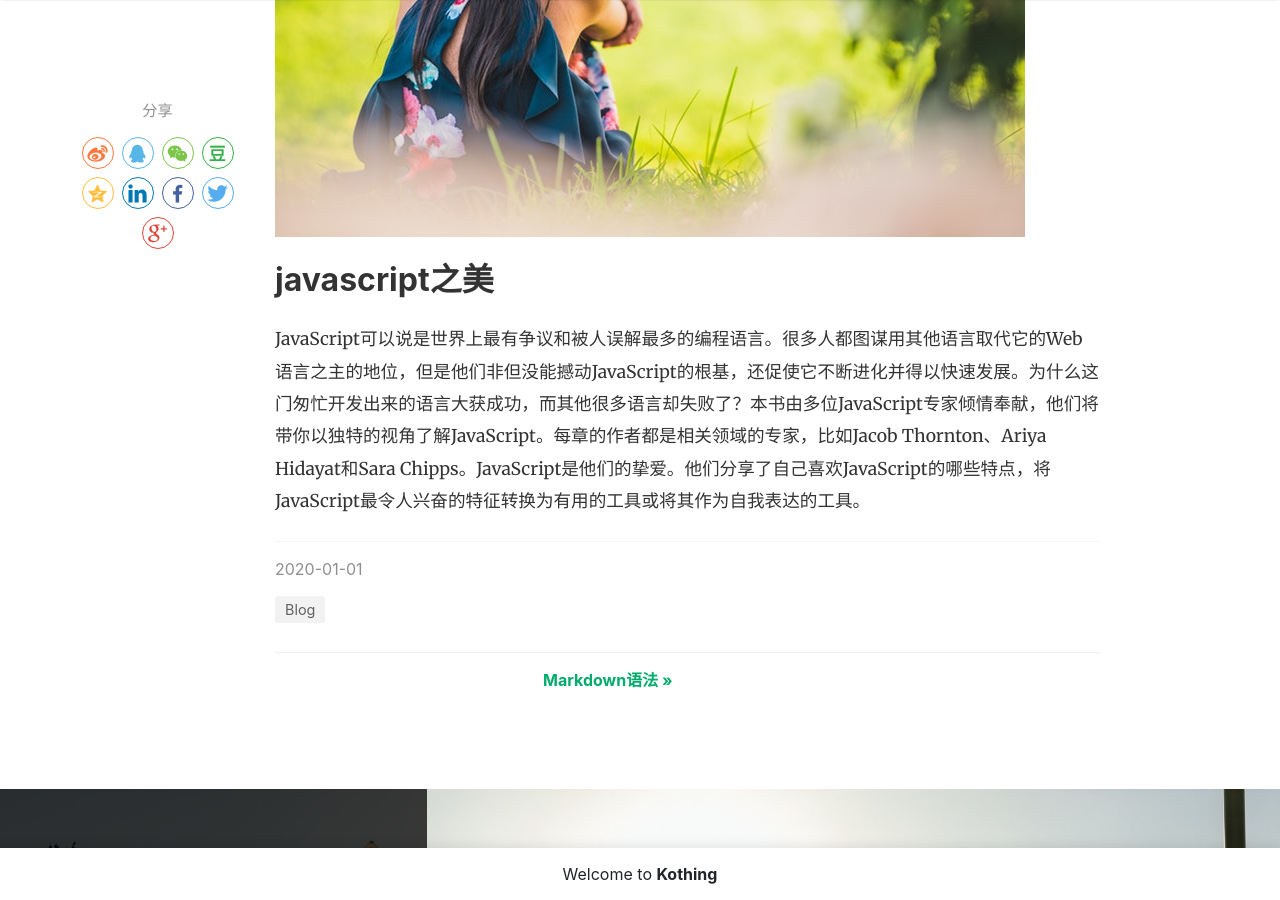
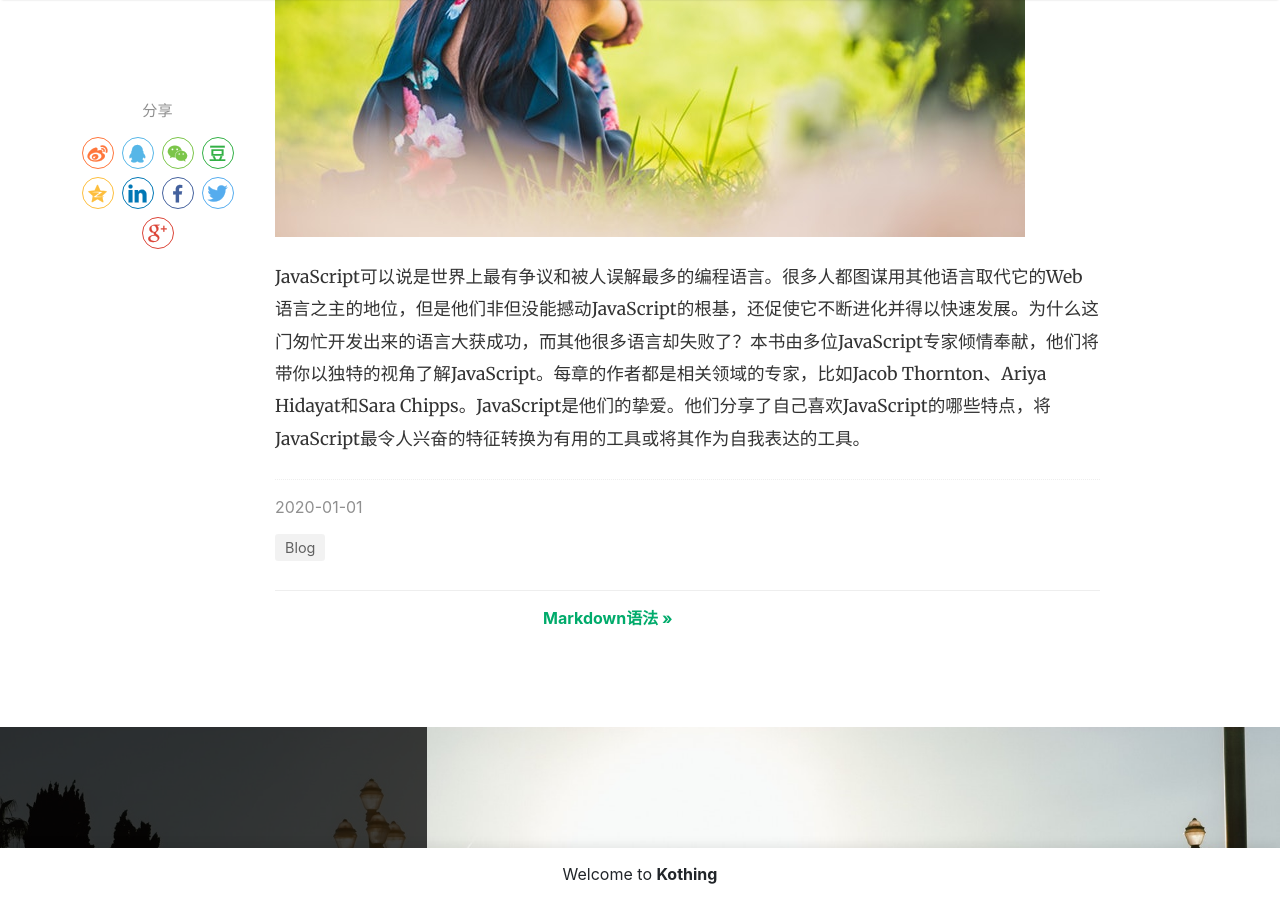
Before and after one commit to kothing/kothing.github.io, a Jekyll site: the page built from _posts/2020-01-01-Beautiful-Javascript.md, in a window 1280 px wide and 900 px high, scrolled down 614 px. Built offline with Jekyll 4.4.1, drawn with Linux system fonts in a browser that asks for light colours; nearby versions of some CDN libraries; comment, search, counter and statistics services are not loaded.

Commit message:
Update 2020-01-01-Beautiful-Javascript.md

```diff
--- a/_posts/2020-01-01-Beautiful-Javascript.md
+++ b/_posts/2020-01-01-Beautiful-Javascript.md
@@ -9,6 +9,4 @@ rating: 5
 hidden: true
 ---
 
-# javascript之美
-
 JavaScript可以说是世界上最有争议和被人误解最多的编程语言。很多人都图谋用其他语言取代它的Web语言之主的地位，但是他们非但没能撼动JavaScript的根基，还促使它不断进化并得以快速发展。为什么这门匆忙开发出来的语言大获成功，而其他很多语言却失败了？本书由多位JavaScript专家倾情奉献，他们将带你以独特的视角了解JavaScript。每章的作者都是相关领域的专家，比如Jacob Thornton、Ariya Hidayat和Sara Chipps。JavaScript是他们的挚爱。他们分享了自己喜欢JavaScript的哪些特点，将JavaScript最令人兴奋的特征转换为有用的工具或将其作为自我表达的工具。
```
